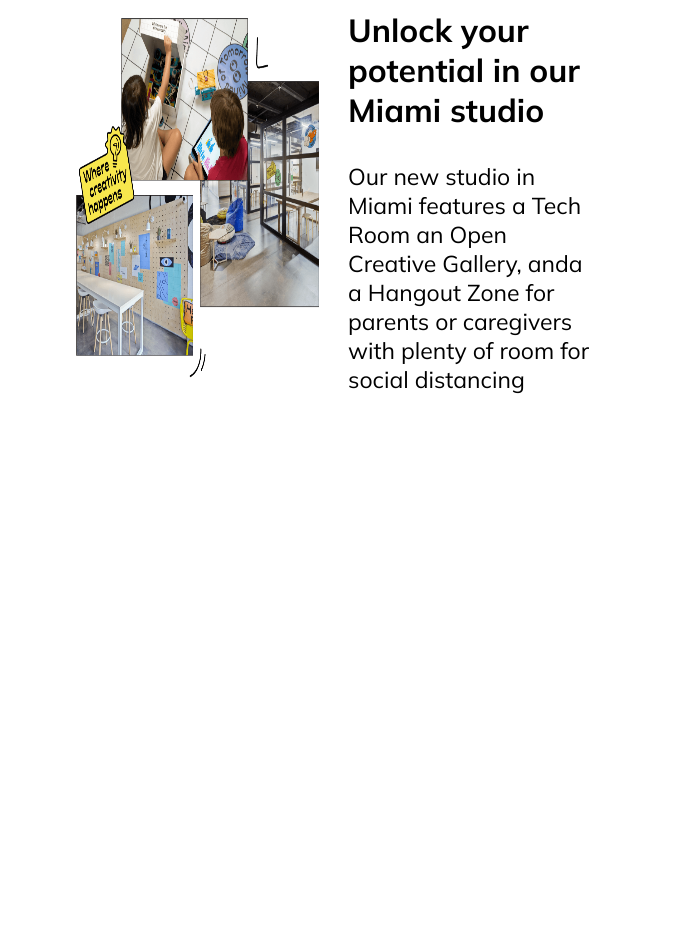
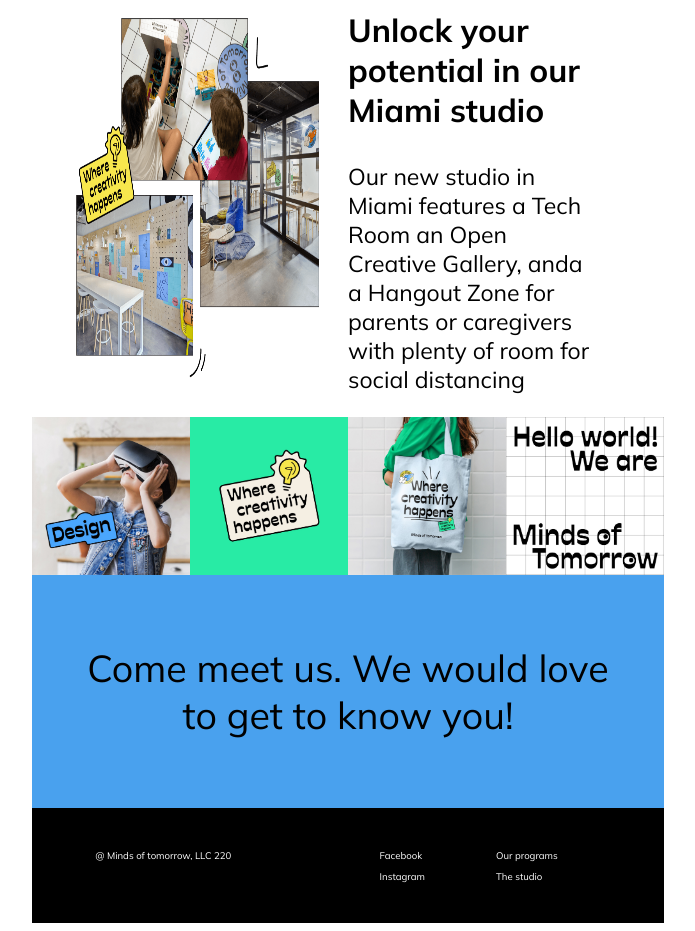
Before and after one commit to RafaelPascualLlorca/Mindsoftomorrow, a plain HTML site: page index.html in a window 1280 px wide. Shown: the part 1276-2207 px from the top of the page, without its empty margins (292-987 px from the left). Before the commit the page ends 1701 px from the top, so only its background shows below. Drawn offline with Linux system fonts and the light colour scheme.

Commit message:
Acabado desktop

```diff
--- a/index.html
+++ b/index.html
@@ -60,11 +60,32 @@
             </article>
         </section>
         <section id="seccion4">
-            <div>
-
+            <div class="sec4_1">
+                <img src="./img/section-4-a.jpg" alt="Imagen no disponible" class="imgsec4">
+                <img src="./img/section-4-b.jpg" alt="Imagen no disponible" class="imgsec4">
             </div>
-            <div></div>
+            <div class="sec4_1">
+                <img src="./img/section-4-c.jpg" alt="Imagen no disponible" class="imgsec4">
+                <img src="./img/section-4-d.jpg" alt="Imagen no disponible" class="imgsec4">
+            </div>
         </section>
+        <section id="seccion5">
+            <p id="txtsec5">Come meet us. We would love to get to know you!</p>
+        </section>
+        <footer>
+            <div id="colf">
+                <p>@ Minds of tomorrow, LLC 220</p>
+            </div>
+            <div id="sepa">
+                <div id="colf_1">
+                    <p>Facebook</p>
+                    <p>Instagram</p>
+                </div>
+                <div id="colf_2">
+                    <p>Our programs</p>
+                    <p>The studio</p>
+                </div>
+        </footer>
     </div>
 </body>
 </html>
--- a/stylesheet/style.css
+++ b/stylesheet/style.css
@@ -109,3 +109,54 @@
     margin-right: 10%;
     margin-left: 10%;
 }
+
+#seccion4 {
+    display: flex;
+}
+
+.sec4_1 {
+    width: 50%;
+    display: flex;
+}
+
+.imgsec4 {
+    width: 50%;
+}
+
+#seccion5 {
+    background-color: rgb(73, 161, 238);
+    padding-top: 5%;
+    padding-bottom: 5%;
+}
+
+#txtsec5 {
+    font-size: 235%;
+    text-align: center;
+    margin-left: 6%;
+    margin-right: 6%;
+}
+
+footer {
+    padding-top: 5%;
+    padding-bottom: 5%;
+    display: flex;
+    font-size: 60%;
+    background-color: black;
+    color: white;
+}
+
+#colf {
+    margin-left: 10%;
+}
+
+#colf, #sepa {
+    width: 50%;
+}
+
+#sepa {
+    display: flex;
+}
+
+#colf_2 {
+    margin-left: 25%;
+}
```
